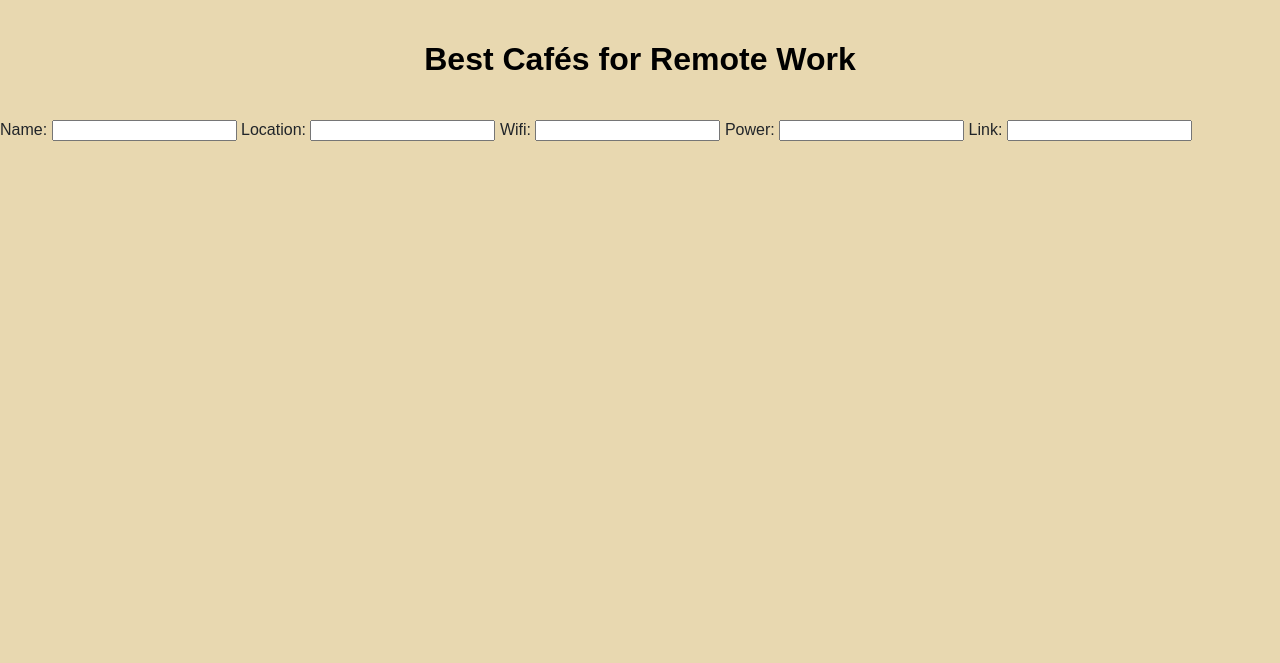
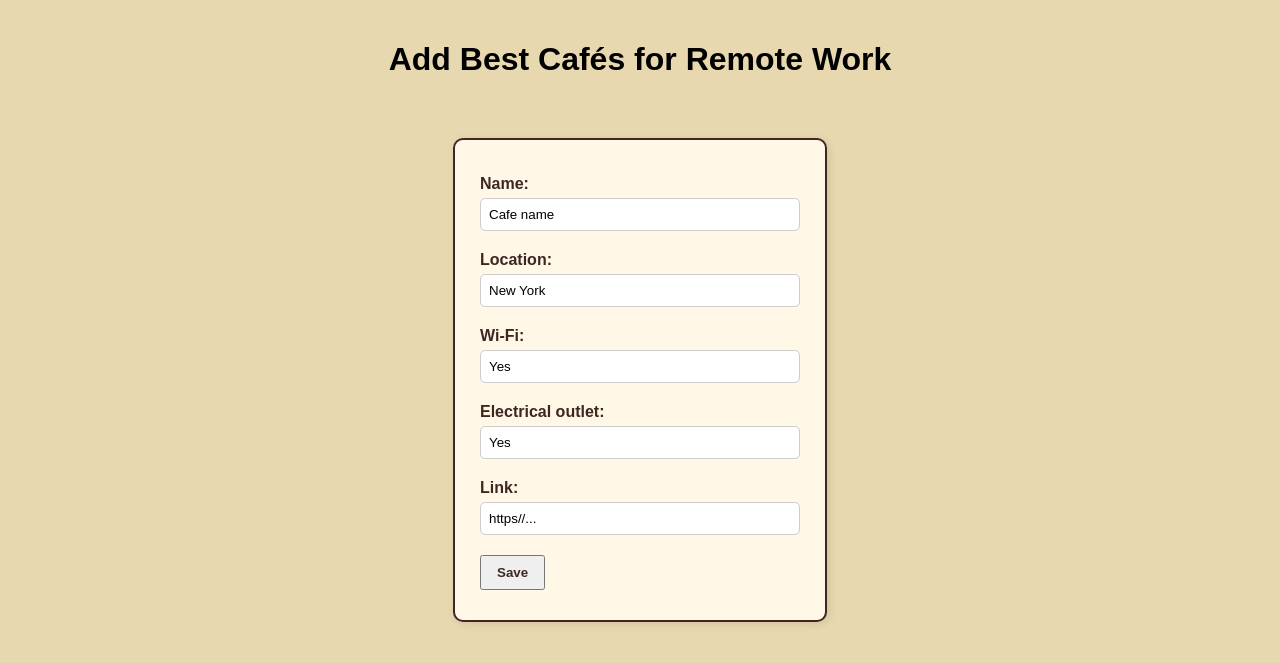
Before and after one commit to Daniel-7733/CafeConnect, a Flask app: page /add-cafe in a window 1280 px wide. Shown: the top 663 px of the page. Run offline with Flask 3, Linux system fonts and the light colour scheme.

Commit message:
Box for input and lable

```diff
--- a/main.py
+++ b/main.py
@@ -87,9 +87,5 @@ def add_all() -> str:
 
     return render_template("cafeAdmin.html")
 
-
-
-# Todo: (Maybe) getting more dynamic program that get all good Cafés base on user ip address.
-
 if __name__ == "__main__":
     app.run(debug=True)
--- a/static/css/main.css
+++ b/static/css/main.css
@@ -74,3 +74,51 @@ main {
 .cafe-link:hover {
   background-color: #8b5e3c;
 }
+
+.cafe-details {
+  display: flex;
+  justify-content: center;
+  margin: 40px 0;
+}
+
+.form-box {
+  width: 320px;
+  border: 2px solid #3e2723;
+  border-radius: 10px;
+  background-color: #fff8e7;
+  padding: 25px;
+  box-shadow: 2px 2px 8px rgba(0, 0, 0, 0.1);
+}
+
+.form-box label {
+  display: block;
+  text-align: left;
+  font-weight: bold;
+  margin: 10px 0 5px;
+  color: #3e2723;
+}
+
+.form-box input {
+  width: 100%;
+  padding: 8px;
+  border: 1px solid #ccc;
+  border-radius: 5px;
+  margin-bottom: 10px;
+  box-sizing: border-box;
+}
+
+.form-box button { /* Button need to be on the right side */
+  padding-left: 15px;
+  padding-right: 15px;
+  padding-top: 8px;
+  padding-bottom: 8px;
+  display: block;
+  text-align: center;
+  font-weight: bold;
+  margin: 10px 0 5px;
+  color: #3e2723;
+}
+
+.button:hover {  /* This one isn't working */
+ background-color: #8b5e3c;
+}
--- a/templates/cafeAdmin.html
+++ b/templates/cafeAdmin.html
@@ -18,27 +18,30 @@
   <body>
 
     <header>
-      <h1>Best Cafés for Remote Work</h1>
+      <h1>Add Best Cafés for Remote Work</h1>
     </header>
 
-  <form>
-      <div>
-          <label for="name">Name:</label>
-          <input type="text" id="name">
+    <form class="cafe-details">
+      <div class="form-box">
+        <label for="name">Name:</label>
+        <input type="text" id="name" value="Cafe name">
 
-          <label for="location">Location:</label>
-          <input type="text" id="location">
+        <label for="location">Location:</label>
+        <input type="text" id="location" value="New York">
 
-          <label for="wifi">Wifi:</label>
-          <input type="text" id="wifi">
+        <label for="wifi">Wi-Fi:</label>
+        <input type="text" id="wifi" value="Yes">
 
-          <label for="power">Power:</label>
-          <input type="text" id="power">
+        <label for="power">Electrical outlet:</label>
+        <input type="text" id="power" value="Yes">
 
-          <label for="link">Link:</label>
-          <input type="text" id="link">
+        <label for="link">Link:</label>
+        <input type="text" id="link" value="https//...">
+
+        <button type="button" class="button">Save</button>
       </div>
-  </form>
+    </form>
+
 
   </body>
 </html>
```
